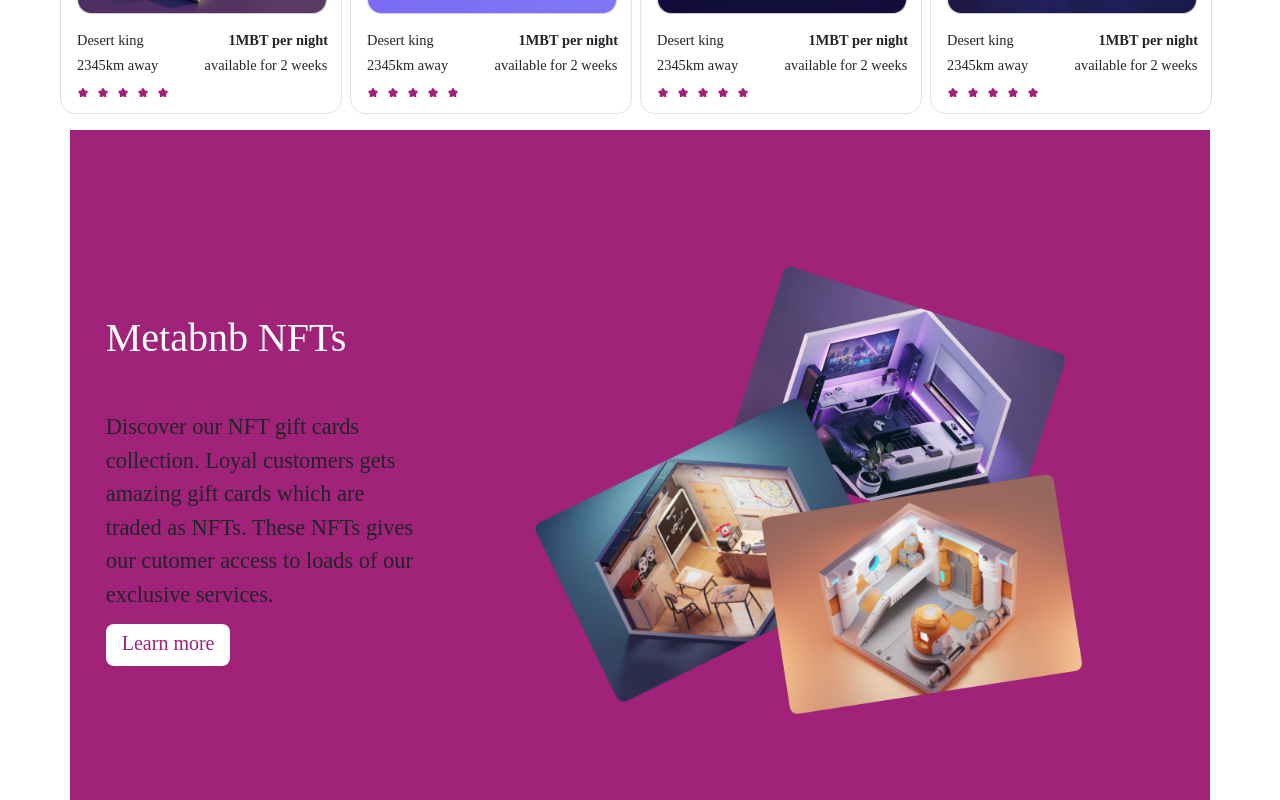
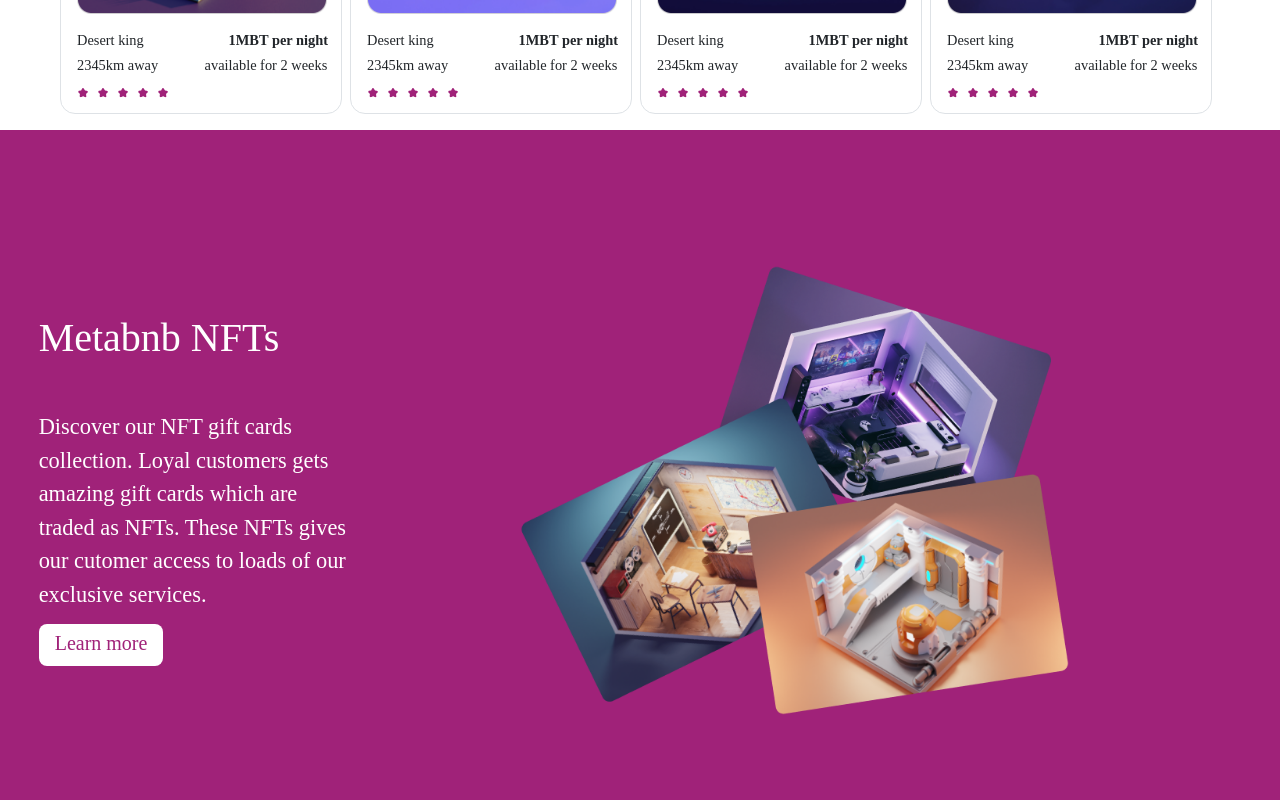
Before and after one commit to Mbahkingsley/metabnb-hng-project, a React (Create React App) app: page / in a window 1280 px wide. Shown: the part 1600-2400 px from the top of the page. Built offline with nearby package versions, Linux system fonts and the light colour scheme; the HTML template or start-up script is replaced by a standard one.

Commit message:
font:change color to white

```diff
--- a/src/components/Bottomsection.js
+++ b/src/components/Bottomsection.js
@@ -5,23 +5,19 @@ import { Button } from 'react-bootstrap';
 const Bottomsection = () => {
   return (
     <div>
-      <div className='container'>
+      <div className='container-fluid'>
         <div style={{backgroundColor:"#a02279",height:"45rem"}} className='row justify-content-around align-items-center'>
           <div className='col-xl-4 col-md-6 col-xs-6 '>
           <h1 className='text-white mb-5'>Metabnb NFTs</h1>
 
-            <p style={{width:"20rem",height:"8.5rem",fontSize:"1.4em",marginBottom:"30px"}}>Discover our NFT gift cards collection. Loyal customers gets amazing gift cards which are traded as NFTs. These NFTs gives our cutomer access to loads of our exclusive services.
+            <p style={{width:"20rem",height:"8.5rem",fontSize:"1.4em",marginBottom:"30px"}} className="text-white">Discover our NFT gift cards collection. Loyal customers gets amazing gift cards which are traded as NFTs. These NFTs gives our cutomer access to loads of our exclusive services.
             </p>
 
             <Button style={{backgroundColor:"#ffffff"}} className="border-0 btn-lg mt-5 pt-1"><a style={{color:"#a02279"}} className='text-decoration-none' href="placetostay">Learn more</a></Button>
           </div>
           <div className="col-xl-7 col-md-6 col-xs-6">
             <img style={{width:"550px"}}  className='img-fluid mw-100 h-auto mt-0 ' src={frame2} alt="" />
-            {/* <div className='d-lg-none'>
-              <img style={{width:"rem",height:"6rem"}} className='img-fluid mw-100 h-auto mt-0 ' src={view1} alt="" />
-              <img style={{width:"15rem",height:"6rem"}} className='img-fluid mw-100 h-auto mt-0 ' src={view2} alt="" />
 
-            </div>   */}
           </div>
 
         </div>
```
